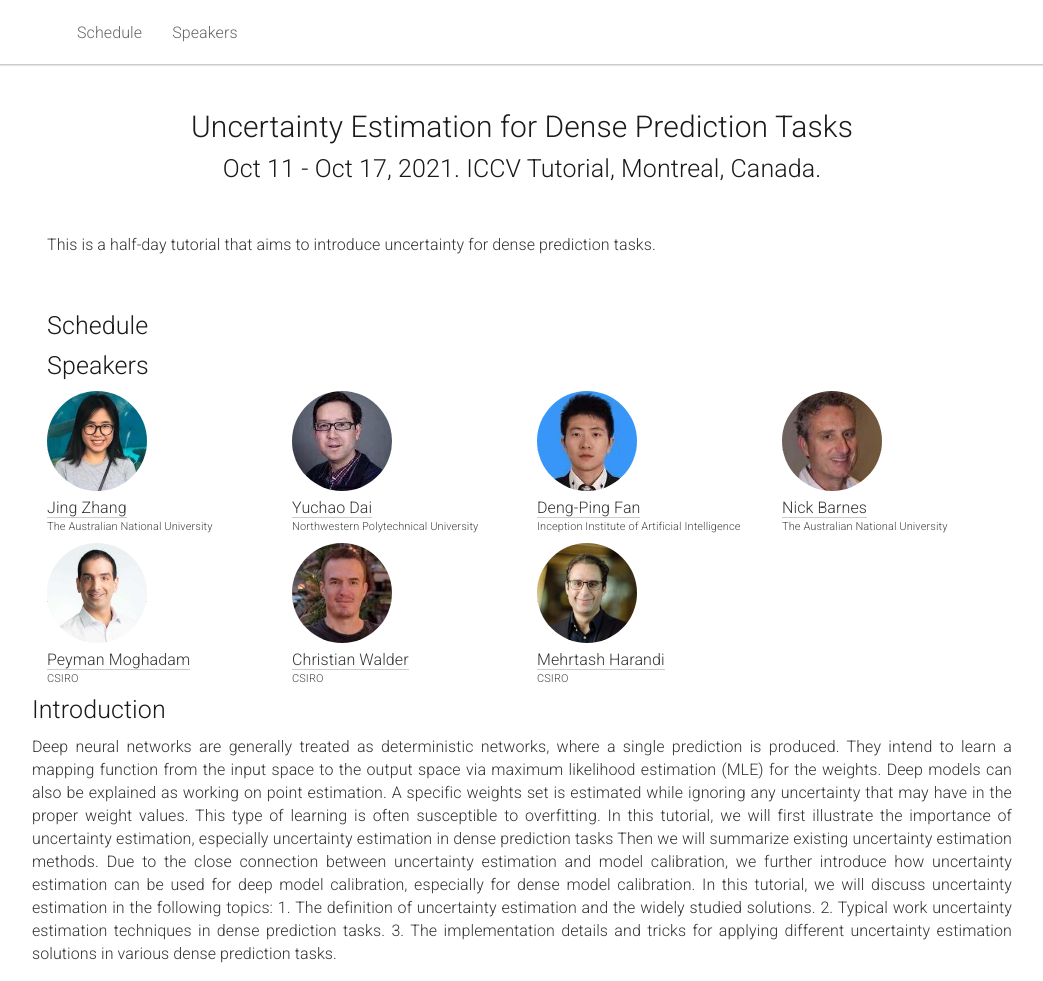
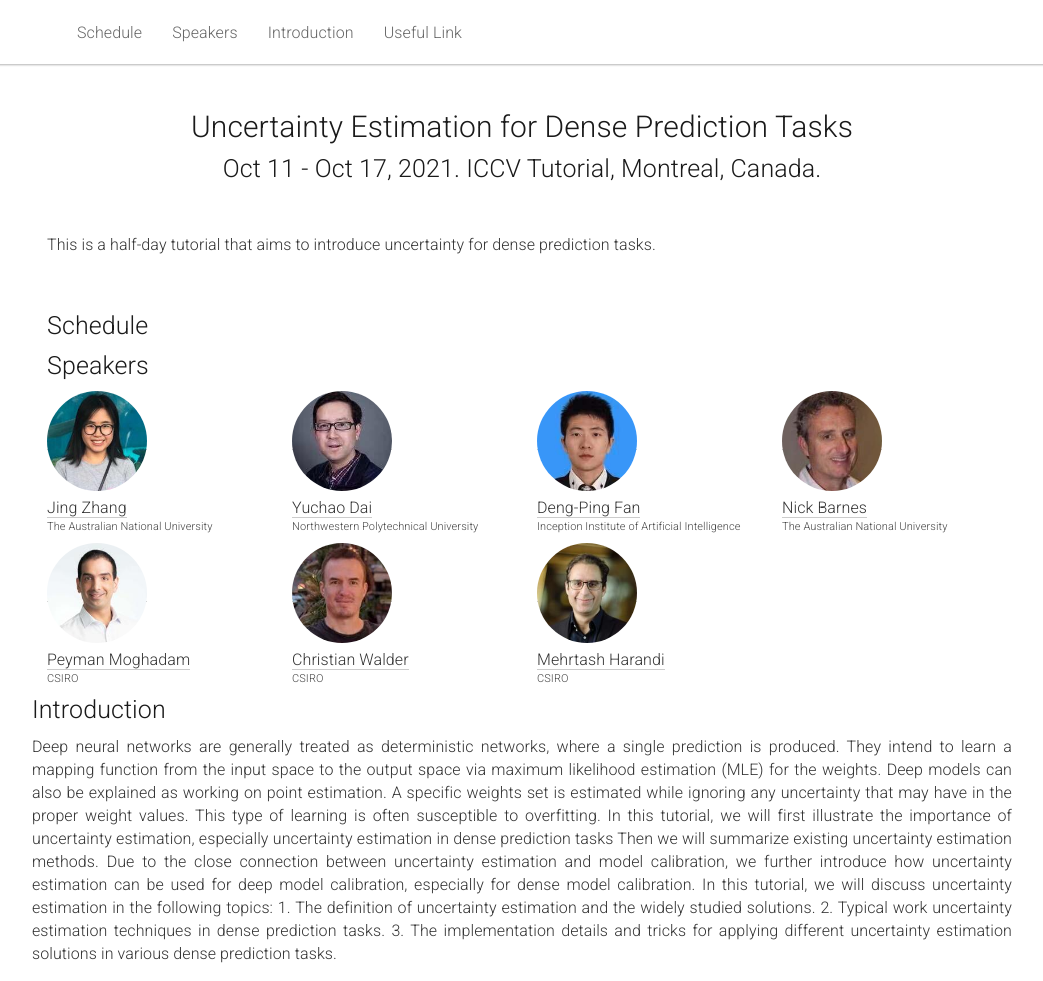
Before and after one commit to JingZhang617/uncertaintyestimation_iccv21.github.io, a Jekyll site: the page built from _pages/home.md, in a window 1280 px wide and 981 px high. Shown: the whole window, without its empty margins (118-1161 px from the left). Built offline with Jekyll 4.4.1, drawn with Linux system fonts in a browser that asks for light colours.

Commit message:
Update header.html

```diff
--- a/_includes/header.html
+++ b/_includes/header.html
@@ -15,8 +15,9 @@
       <ul class="nav navbar-nav">
         <li><a href="#schedule">Schedule</a></li>
         <li><a href="#speakers">Speakers</a></li>
-        <!--li><a href="#dates">Important Dates</a></li-->
-        <!--li><a href="#intro">Introduction</a></li-->
+        <li><a href="#intro">Introduction</a></li>
+        <li><a href="#links">Useful Link</a></li>
+
       </ul>
     </div>
 
```
